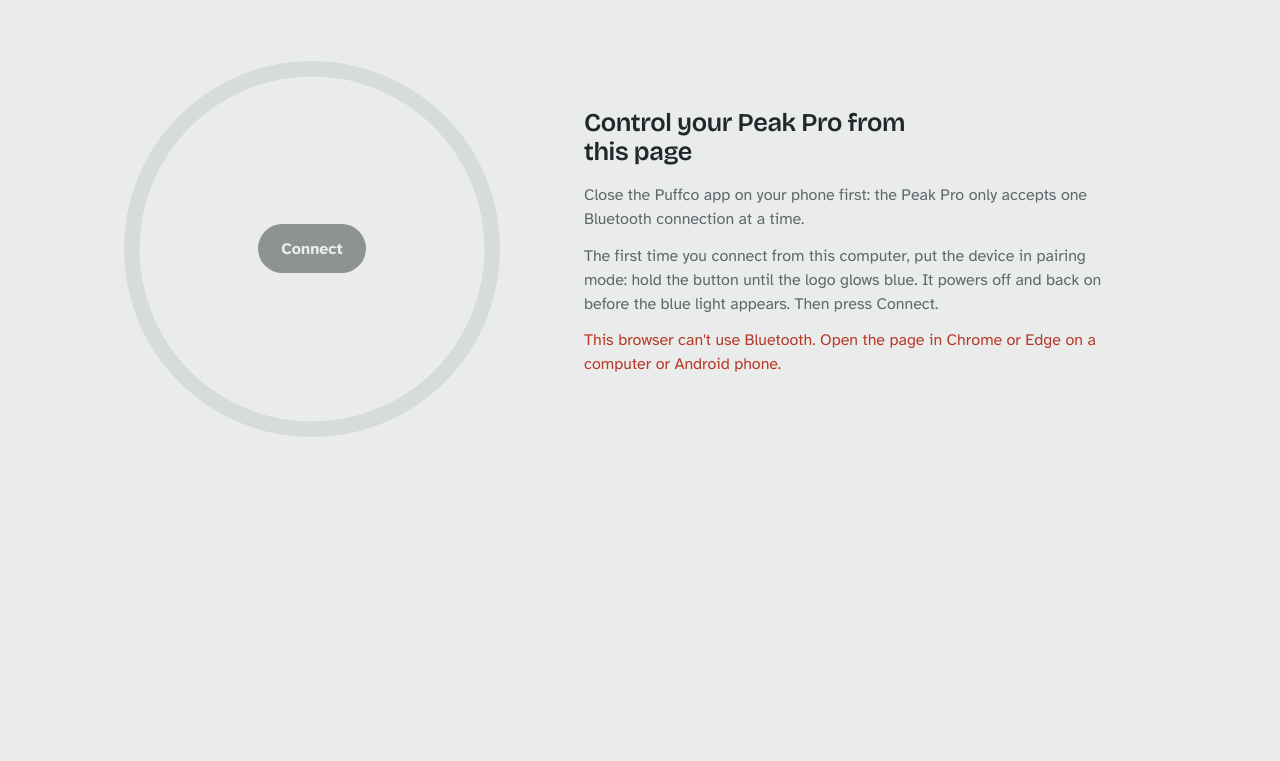
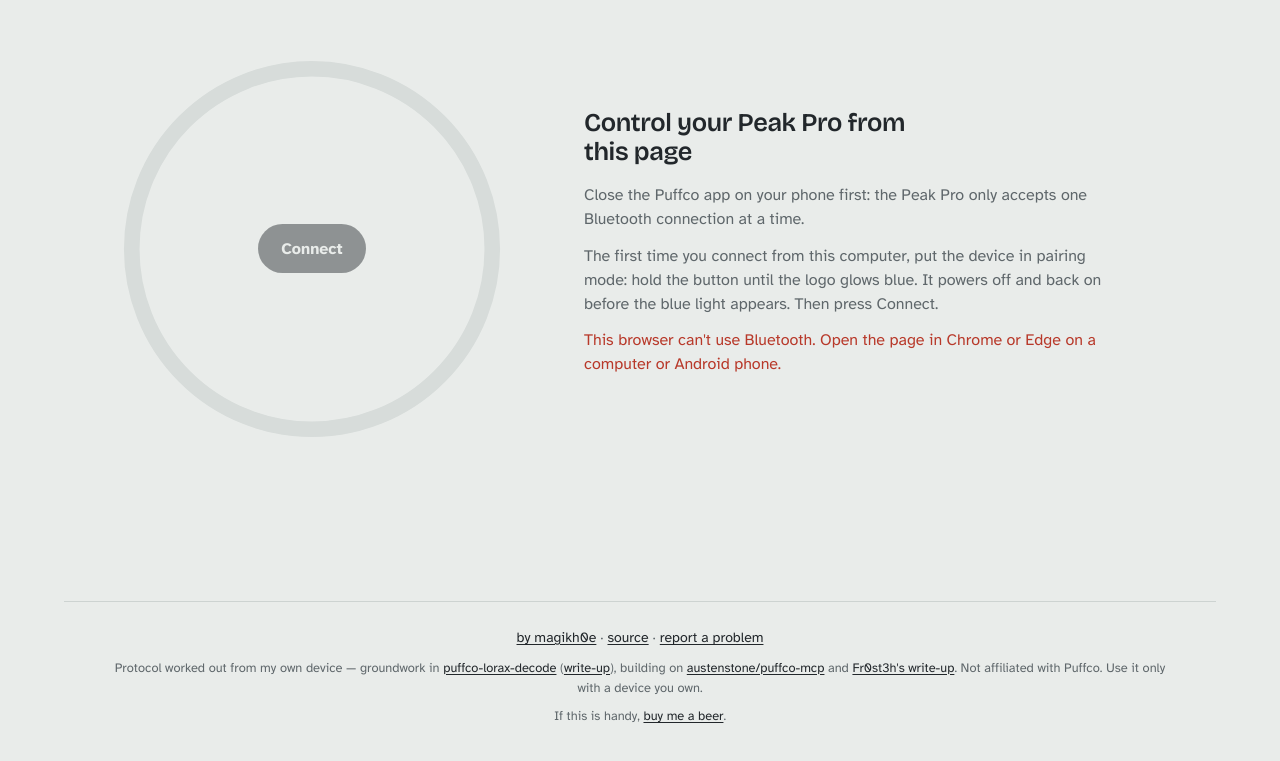
Before and after one commit to magikh0e/puffco-peak-control, a plain HTML site: page index.html in a window 1280 px wide. Shown: the part 75-836 px from the top of the page. Before the commit the page ends 800 px from the top, so only its background shows below. Drawn offline with nearby package versions, Linux system fonts and the light colour scheme.

Commit message:
Add attribution footer: author, source, protocol credits, not-affiliated

```diff
--- a/css/app.css
+++ b/css/app.css
@@ -435,3 +435,19 @@ input[type="checkbox"] { width: 1.2rem; height: 1.2rem; accent-color: var(--glow
   .ring-wrap[data-phase="preheat"] .ring-glow { animation: none; opacity: 0.55; }
   .ring-progress, .ring-glow { transition: none; }
 }
+
+.colophon {
+  max-width: 72rem;
+  margin: 2.5rem auto 0;
+  padding: 1.6rem clamp(1rem, 4vw, 2.5rem) 2.5rem;
+  border-top: 1px solid var(--hairline);
+  color: var(--ash);
+  font-size: var(--step--1);
+  line-height: 1.6;
+  text-align: center;
+}
+.colophon p { margin: 0 0 0.5rem; }
+.colophon p:last-child { margin-bottom: 0; }
+.colophon .sub { font-size: 0.8rem; }
+.colophon a { color: var(--graphite); text-decoration: underline; text-underline-offset: 2px; }
+.colophon a:hover { color: var(--glow); }
--- a/index.html
+++ b/index.html
@@ -161,6 +161,19 @@
     </section>
   </main>
 
+  <footer class="colophon">
+    <p><a href="https://magikh0e.pl/" rel="noopener">by magikh0e</a> &middot;
+      <a href="https://github.com/magikh0e/puffco-peak-control" rel="noopener">source</a> &middot;
+      <a href="https://github.com/magikh0e/puffco-peak-control/issues/new" target="_blank" rel="noopener">report a problem</a></p>
+    <p class="sub">Protocol worked out from my own device &mdash; groundwork in
+      <a href="https://github.com/magikh0e/puffco-lorax-decode" rel="noopener">puffco-lorax-decode</a>
+      (<a href="https://magikh0e.pl/pubHardwareHacking/reversing-bluetooth-le-android.html" rel="noopener">write-up</a>),
+      building on <a href="https://github.com/austenstone/puffco-mcp" rel="noopener">austenstone/puffco-mcp</a>
+      and <a href="https://github.com/Fr0st3h/Puffco-Reverse-Engineering-Writeup" rel="noopener">Fr0st3h's write-up</a>.
+      Not affiliated with Puffco. Use it only with a device you own.</p>
+    <p class="sub">If this is handy, <a href="https://buymeacoffee.com/magikh0e" rel="noopener">buy me a beer</a>.</p>
+  </footer>
+
   <div class="toast" id="toast" role="status" aria-live="polite" hidden></div>
 
   <script type="module" src="js/app.js?v=10"></script>
```
